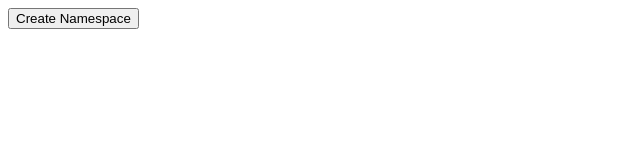
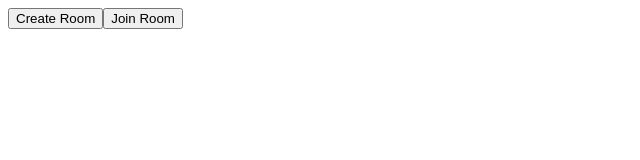
Before and after one commit to wsamsnyder/Werewolf, a React app: page / in a window 1280 px wide. Shown: the top 160 px of the page, without its empty margins (0-640 px from the left). Built offline with nearby package versions, Linux system fonts and the light colour scheme.

Commit message:
Added prop validation. Minor refactoring of component/file names.

```diff
--- a/package.json
+++ b/package.json
@@ -26,6 +26,7 @@
     "express": "^4.17.1",
     "mongoose": "^5.9.15",
     "nodemon": "^2.0.4",
+    "prop-types": "^15.7.2",
     "react": "^16.13.1",
     "react-dom": "^16.13.1",
     "socket.io": "^2.3.0",
--- a/src/App.jsx
+++ b/src/App.jsx
@@ -2,7 +2,7 @@ import React, { useState } from 'react';
 
 // import Socket from './sockets';
 import { api } from './lib';
-import ChatRoom from './chatRoom';
+import ChatRoom from './ChatRoom';
 
 const App = () => {
   const [sockets, setSockets] = useState([]);
@@ -22,43 +22,21 @@ const App = () => {
             gameId,
             roomName,
           });
-
-          // if (roomName === 'townsPeople') {
-          //   const chat = new Socket(roomId, 'sam', roomId, gameId, roomName);
-          //   setSockets((allSockets) => ([ ...allSockets, townsPeople: chat ]));
-          //   chat.joinNamespace((message) => (
-          //     setTownsPeopleChat((previousMessages) => [...previousMessages, message])
-          //   ));
-          // }
-          // if (roomName === 'wolves') {
-          //   const chat = new Socket(roomId, 'sam', roomId, gameId, roomName);
-          //   setSockets((allSockets) => ([ ...allSockets, wolves: chat ]));
-          //   chat.joinNamespace((message) => (
-          //     setWolvesChat((previousMessages) => [...previousMessages, message])
-          //   ));
-          // }
-          // if (roomName === 'doctor') {
-          //   const chat = new Socket(roomId, 'sam', roomId, gameId, roomName);
-          //   setSockets((allSockets) => ([ ...allSockets, doctor: chat ]));
-          //   chat.joinNamespace((message) => (
-          //     setDoctorChat((previousMessages) => [...previousMessages, message])
-          //   ));
-          // }
-          // if (roomName === 'seer') {
-          //   const chat = new Socket(roomId, 'sam', roomId, gameId, roomName);
-          //   setSockets((allSockets) => ([ ...allSockets, seer: chat ]));
-          //   chat.joinNamespace((message) => (
-          //     setSeerChat((previousMessages) => [...previousMessages, message])
-          //   ));
-          // }
         });
         setSockets(rooms);
       });
   };
 
+  const joinGameRoom = () => {
+    // not implemented atm
+    // api.joinGameRoom('sam');
+  };
+
+
   return (
     <div>
-      <button type="button" onClick={createGameRoom}>Create Namespace</button>
+      <button type="button" onClick={createGameRoom}>Create Room</button>
+      <button type="button" onClick={joinGameRoom}>Join Room</button>
       <div>{room}</div>
       {
         sockets.map((roomData) => (
--- /dev/null
+++ b/src/ChatMessage.jsx
@@ -0,0 +1,16 @@
+import React from 'react';
+import PropTypes from 'prop-types';
+
+const ChatMessage = ({ username, message }) => (
+  <div>
+    {username}:{message}
+  </div>
+
+);
+
+ChatMessage.propTypes = {
+  username: PropTypes.string.isRequired,
+  message: PropTypes.string.isRequired,
+};
+
+export default ChatMessage;
--- a/src/chatRoom.jsx
+++ b/src/ChatRoom.jsx
@@ -1,27 +1,28 @@
 import React, { useState, useEffect } from 'react';
+import PropTypes from 'prop-types';
 import Socket from './sockets';
 
-import ChatMessage from './chatMessage';
+import ChatMessage from './ChatMessage';
 
 // template for chatroom
-const chatRoom = ({ roomData }) => {
+const ChatRoom = ({ roomData }) => {
   const [messages, setMessages] = useState([]);
   const [socket, setSocket] = useState(null);
+  const [message, setMessage] = useState('');
 
   const {
     roomId,
-    username,
+    username = 'sam',
     userId,
     gameId,
     roomName,
   } = roomData;
 
   useEffect(() => {
-    const newSocket = new Socket(roomId, 'sam', roomId, gameId, roomName);
+    const newSocket = new Socket(roomId, username, userId, gameId, roomName);
     setSocket(newSocket);
 
     newSocket.joinNamespace((message) => {
-      console.log('chatRoom: join namespace');
       setMessages((previousMessages) => [...previousMessages, message]);
     });
   }, []);
@@ -56,4 +57,9 @@ const chatRoom = ({ roomData }) => {
 
 // need to do props validation
 
-export default chatRoom;
+ChatRoom.propTypes = {
+  roomData: PropTypes.objectOf(PropTypes.string).isRequired
+  ,
+};
+
+export default ChatRoom;
--- a/src/chatMessage.jsx
+++ /dev/null
@@ -1,10 +0,0 @@
-import React from 'react';
-
-const chatMessage = ({ username, message }) => (
-  <div>
-    {username}:{message}
-  </div>
-
-);
-
-export default chatMessage;
--- a/src/sockets.js
+++ b/src/sockets.js
@@ -11,7 +11,6 @@ class Socket {
   }
 
   joinNamespace(callback) {
-    console.log('inside joinNamespace');
     this.namespace = io.connect(`/${this.namespaceId}`);
 
     this.namespace.on('connect', () => {
@@ -19,7 +18,6 @@ class Socket {
     });
 
     this.namespace.on('message', (message) => {
-      console.log(message);
       callback(message);
     });
   }
```
